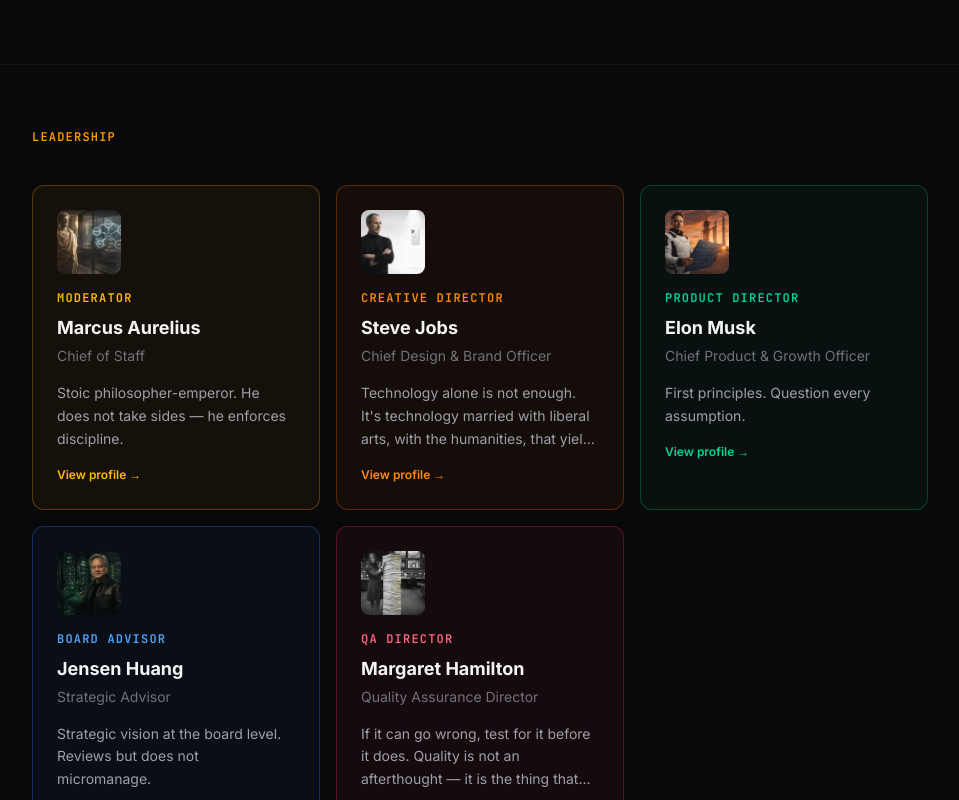
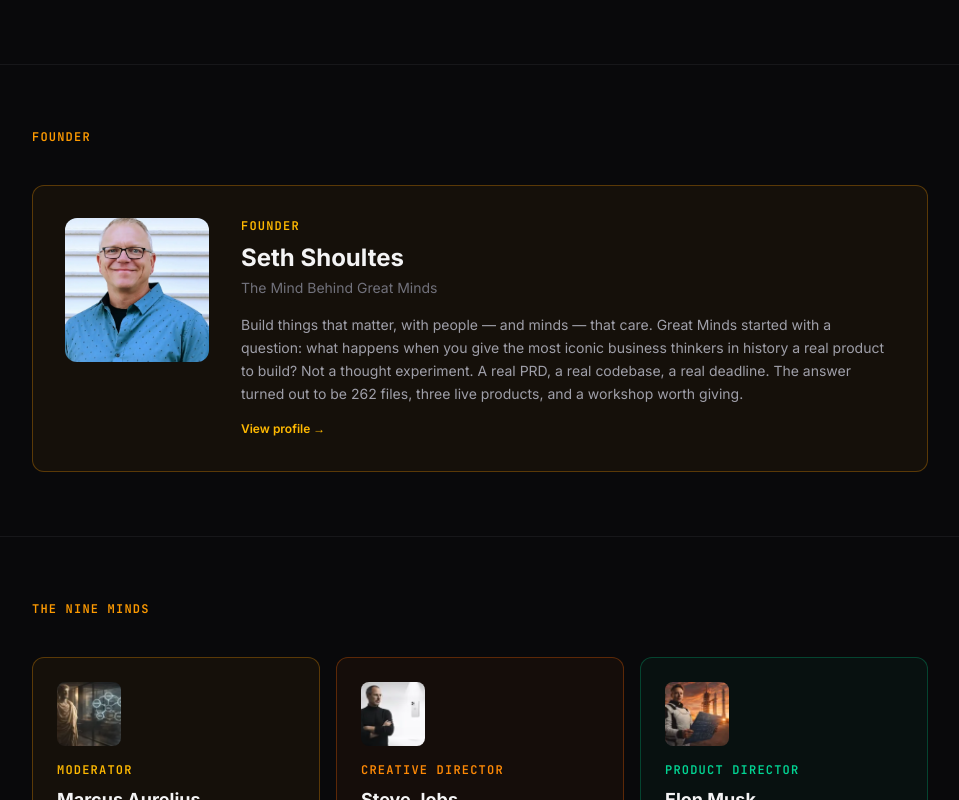
Before and after one commit to sethshoultes/great-minds, a Next.js app in the folder website/: page /team in a window 1280 px wide. Shown: the part 520-1320 px from the top of the page, without its empty margins (160-1119 px from the left). Built offline with nearby package versions, Linux system fonts and the light colour scheme.

Commit message:
Update team page + Margaret QA Report #026

```diff
--- a/website/src/app/team/page.tsx
+++ b/website/src/app/team/page.tsx
@@ -1,11 +1,11 @@
 import Link from "next/link";
 import type { Metadata } from "next";
-import { agents } from "./agents";
+import { agents, founder } from "./agents";
 
 export const metadata: Metadata = {
   title: "The Team — Great Minds Agency",
   description:
-    "Nine AI agents. Zero meetings. Steve Jobs, Elon Musk, Marcus Aurelius, Jensen Huang, Margaret Hamilton, and more.",
+    "Seth Shoultes and nine AI agents. Zero meetings. Steve Jobs, Elon Musk, Marcus Aurelius, Jensen Huang, Margaret Hamilton, and more.",
 };
 
 export default function TeamPage() {
@@ -39,11 +39,49 @@
         </div>
       </section>
 
-      {/* Core Agents */}
+      {/* Founder */}
       <section className="px-6 py-16 border-t border-zinc-800/50">
         <div className="max-w-4xl mx-auto">
           <p className="text-amber-500 font-mono text-xs font-semibold tracking-widest uppercase mb-10">
-            Leadership
+            Founder
+          </p>
+          <Link
+            href={`/team/${founder.slug}`}
+            className="group block sm:flex gap-8 p-8 rounded-xl border border-amber-500/30 bg-amber-500/5 hover:border-amber-500/50 transition-colors no-underline"
+          >
+            <div className="flex-shrink-0 w-28 h-28 sm:w-36 sm:h-36 rounded-xl overflow-hidden mb-6 sm:mb-0">
+              <img
+                src={`/personas/${founder.slug}.webp`}
+                alt={founder.name}
+                width={144}
+                height={144}
+                className="w-full h-full object-cover"
+              />
+            </div>
+            <div className="flex-1">
+              <p className="font-mono text-xs font-semibold tracking-widest uppercase mb-2 text-amber-400">
+                {founder.role}
+              </p>
+              <h2 className="text-2xl font-bold text-zinc-100 group-hover:text-white transition-colors">
+                {founder.name}
+              </h2>
+              <p className="text-sm text-zinc-500 mt-1 mb-4">{founder.title}</p>
+              <p className="text-sm text-zinc-400 leading-relaxed">
+                {founder.philosophy}
+              </p>
+              <span className="inline-block mt-4 text-xs font-semibold text-amber-400">
+                View profile →
+              </span>
+            </div>
+          </Link>
+        </div>
+      </section>
+
+      {/* The Nine Minds */}
+      <section className="px-6 py-16 border-t border-zinc-800/50">
+        <div className="max-w-4xl mx-auto">
+          <p className="text-amber-500 font-mono text-xs font-semibold tracking-widest uppercase mb-10">
+            The Nine Minds
           </p>
           <div className="grid sm:grid-cols-2 lg:grid-cols-3 gap-4">
             {core.map((agent) => (
```
Also changed, not shown: 1 other file (tests, documents, lock files or other folders).
